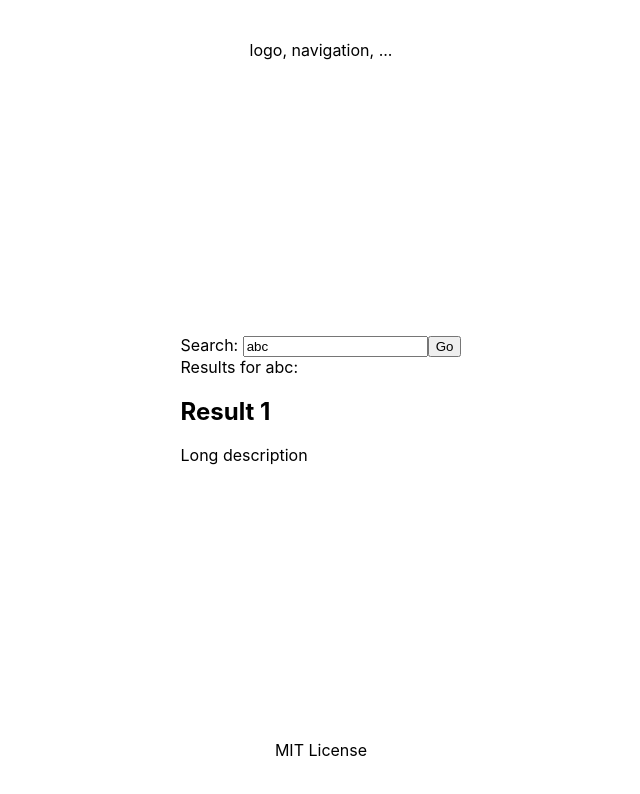
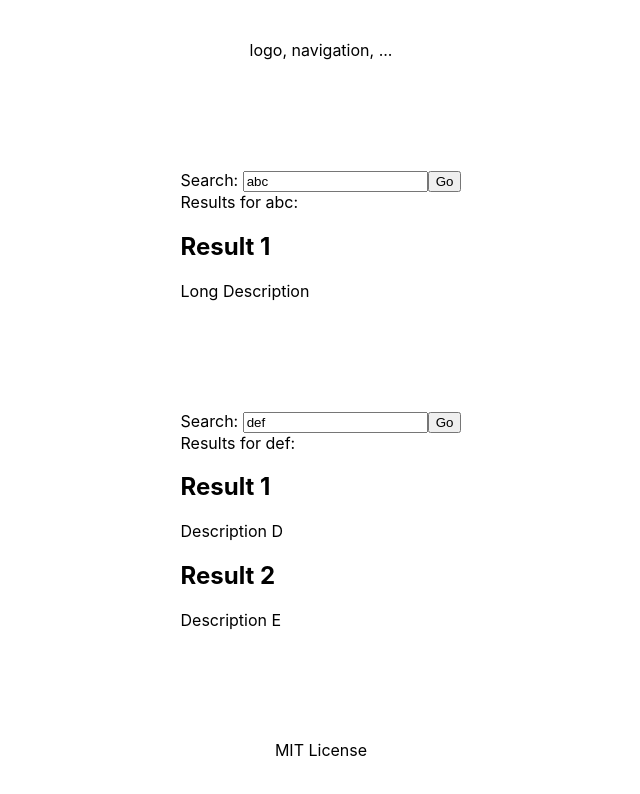
Before and after one commit to msd-code-academy/react-workshop, a React (Create React App) app in the folder 00-props-state/search-example/: page / in a window 1280 px wide. Shown: the top 794 px of the page, without its empty margins (319-959 px from the left). Built offline with nearby package versions, Linux system fonts and the light colour scheme.

Commit message:
finish 01-props, extract Search and Result components using props

```diff
--- a/00-props-state/search-example/src/App.js
+++ b/00-props-state/search-example/src/App.js
@@ -1,5 +1,29 @@
 import React, {Component} from 'react';
 import './App.css';
+
+const fakeRes1 = [{title: 'Result 1', body: 'Long Description'}]
+const fakeRes2 = [{title: 'Result 1', body: 'Description D'}, {title: 'Result 2', body: 'Description E'}]
+
+const Result = ({result}) => {
+  const {title, body} = result
+  return (
+    <div>
+      <h2>{title}</h2> {body}
+    </div>
+  )
+}
+
+const Search = ({query, results}) => (
+  <div>
+    <div>
+      Search: <input value={query}/>
+      <button>Go</button>
+    </div>
+    <div>
+      Results for {query}: {results.map(result => <Result result={result} key={result.title}/>)}
+    </div>
+  </div>
+)
 
 class App extends Component {
   render() {
@@ -8,18 +32,11 @@ class App extends Component {
         <header className="App-header">
           logo, navigation, ...
         </header>
-        <div>
-          <div>
-            Search: <input value="abc"/>
-            <button>Go</button>
-          </div>
-          <div>
-            Results for abc:
-            <div>
-              <h2>Result 1</h2>
-              Long description </div>
-          </div>
-        </div>
+
+        <Search query={"abc"} results={fakeRes1}/>
+
+        <Search query={"def"} results={fakeRes2}/>
+
         <footer>
           MIT License
         </footer>
```
